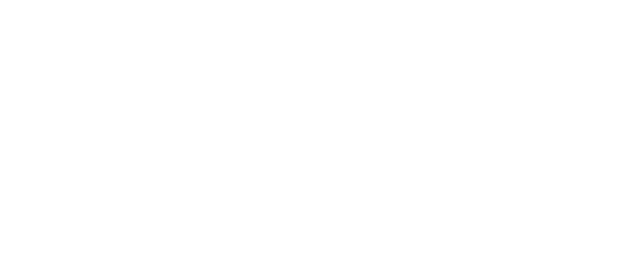
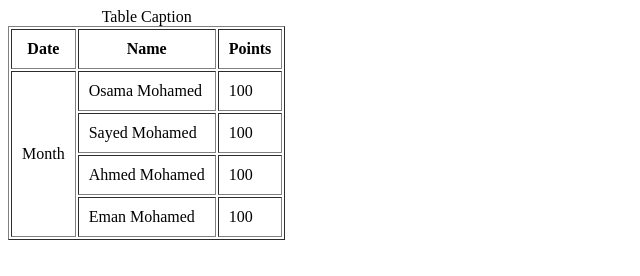
Before and after one commit to mazenAliRushdi/HTML-Assignments, a plain HTML site: page index.html in a window 1280 px wide. Shown: the whole page, without its empty margins (0-640 px from the left). Drawn offline with Linux system fonts and the light colour scheme.

Commit message:
Create points table using HTML

```diff
--- a/index.html
+++ b/index.html
@@ -1,9 +1,39 @@
 <!DOCTYPE html>
-<html lang="en">
+<html>
   <head>
-    <meta charset="UTF-8" />
-    <meta name="viewport" content="width=device-width, initial-scale=1.0" />
-    <title>HTML Assignments</title>
+    <title>Points Table</title>
   </head>
-  <body></body>
+  <body>
+    <table border="1" cellpadding="10">
+      <caption>
+        Table Caption
+      </caption>
+      <thead>
+        <tr>
+          <th>Date</th>
+          <th>Name</th>
+          <th>Points</th>
+        </tr>
+      </thead>
+      <tbody>
+        <tr>
+          <td rowspan="4">Month</td>
+          <td>Osama Mohamed</td>
+          <td>100</td>
+        </tr>
+        <tr>
+          <td>Sayed Mohamed</td>
+          <td>100</td>
+        </tr>
+        <tr>
+          <td>Ahmed Mohamed</td>
+          <td>100</td>
+        </tr>
+        <tr>
+          <td>Eman Mohamed</td>
+          <td>100</td>
+        </tr>
+      </tbody>
+    </table>
+  </body>
 </html>
```
